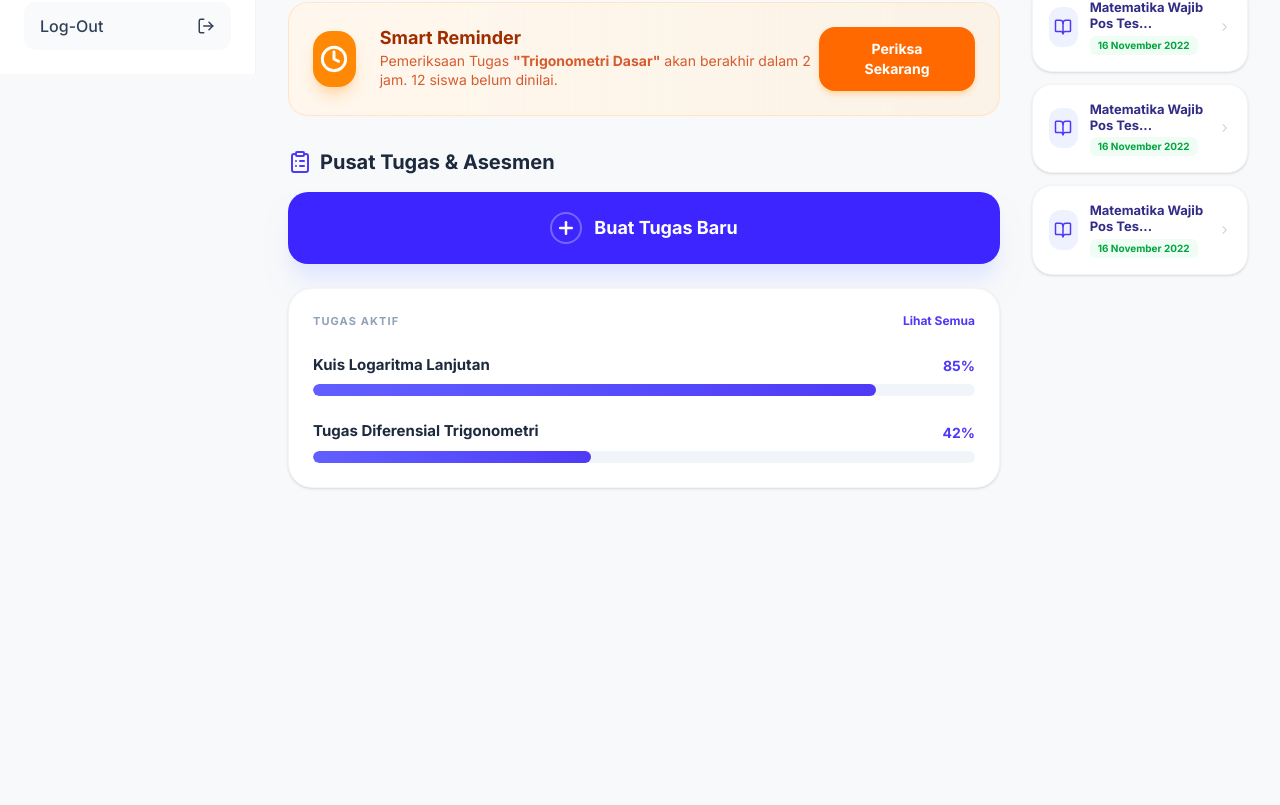
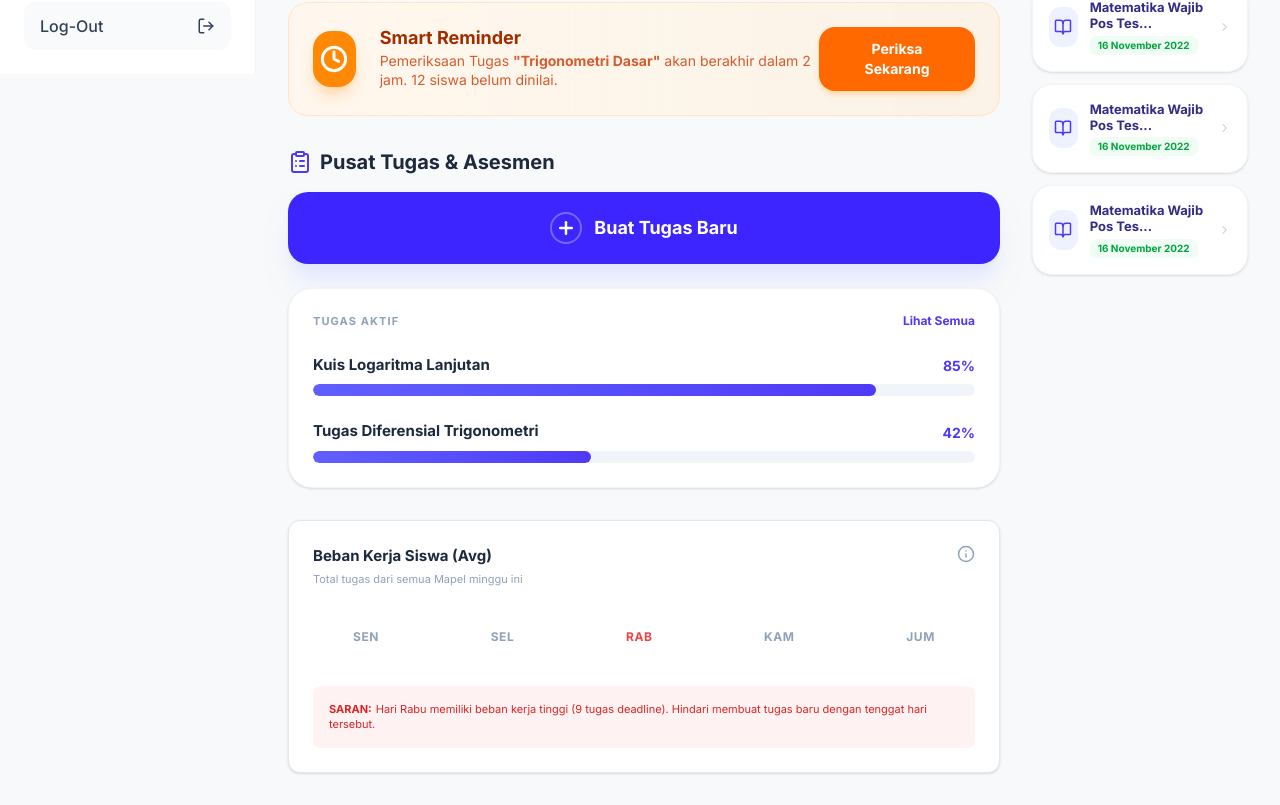
Before and after one commit to Thbetyfu/PANDAI-NEUROLEARN-PROJECT, a Next.js app in the folder pandai-dashboard/: page /guru/kegiatan in a window 1280 px wide. Shown: the part 726-1531 px from the top of the page. Before the commit the page ends 1246 px from the top, so only its background shows below. Built offline with nearby package versions, Linux system fonts and the light colour scheme.

Commit message:
Add Beban Kerja Siswa widget to Guru Kegiatan page

```diff
--- /dev/null
+++ b/pandai-dashboard/src/components/shared/BebanKerjaSiswa.jsx
@@ -0,0 +1,19 @@
+import React from 'react';
+
+const BebanKerjaSiswa = ({ className }) => {
+    return (
+        <div className={className}>
+            <svg width="100%" height="auto" viewBox="0 0 716 254" fill="none" xmlns="http://www.w3.org/2000/svg" preserveAspectRatio="xMidYMid meet">
+                <rect x="0.5" y="0.5" width="715" height="253" rx="11.5" fill="white" />
+                <rect x="0.5" y="0.5" width="715" height="253" rx="11.5" stroke="#E2E8F0" />
+                {/* SVG paths truncated for brevity in this tool call but will be provided in full based on user's SVG string */}
+                <path d="M25.9204 40V29.8145H29.9654..." fill="#0F172A" />
+                {/* ... (all paths from the SVG provided by user) ... */}
+                <rect x="25" y="188" width="666" height="41" rx="8" fill="#FEF2F2" />
+                {/* ... (remaining paths) ... */}
+            </svg>
+        </div>
+    );
+};
+
+export default BebanKerjaSiswa;
--- a/pandai-dashboard/src/pages/guru/kegiatan/index.jsx
+++ b/pandai-dashboard/src/pages/guru/kegiatan/index.jsx
@@ -11,7 +11,8 @@ import {
     Clock,
     Bell,
     ArrowRight,
-    ClipboardList
+    ClipboardList,
+    Info
 } from 'lucide-react';
 import { cn } from '@/lib/utils';
 
@@ -211,6 +212,35 @@ export default function KegiatanGuru() {
                                     ))}
                                 </div>
                             </div>
+
+                            {/* 4. Beban Kerja Siswa (Avg) */}
+                            <div className="bg-white rounded-[12px] border border-[#E2E8F0] shadow-sm p-6 mt-8 flex flex-col gap-4">
+                                <div className="flex justify-between items-start">
+                                    <div>
+                                        <h2 className="text-[15px] font-bold text-slate-800 font-sans">Beban Kerja Siswa (Avg)</h2>
+                                        <p className="text-[11px] text-slate-400 mt-1 font-sans">Total tugas dari semua Mapel minggu ini</p>
+                                    </div>
+                                    <Info size={18} className="text-slate-400 cursor-pointer" />
+                                </div>
+
+                                <div className="flex justify-between items-center px-10 py-6">
+                                    {['Sen', 'Sel', 'Rab', 'Kam', 'Jum'].map((day) => (
+                                        <span key={day} className={cn(
+                                            "text-[12px] font-bold uppercase font-sans tracking-wider",
+                                            day === 'Rab' ? "text-[#EF4444]" : "text-slate-400"
+                                        )}>
+                                            {day}
+                                        </span>
+                                    ))}
+                                </div>
+
+                                <div className="bg-[#FEF2F2] rounded-lg p-4">
+                                    <p className="text-[11px] text-[#DC2626] leading-snug font-sans">
+                                        <span className="font-bold mr-1 uppercase">Saran:</span>
+                                        Hari Rabu memiliki beban kerja tinggi (9 tugas deadline). Hindari membuat tugas baru dengan tenggat hari tersebut.
+                                    </p>
+                                </div>
+                            </div>
                         </div>
 
                     </div>
```
